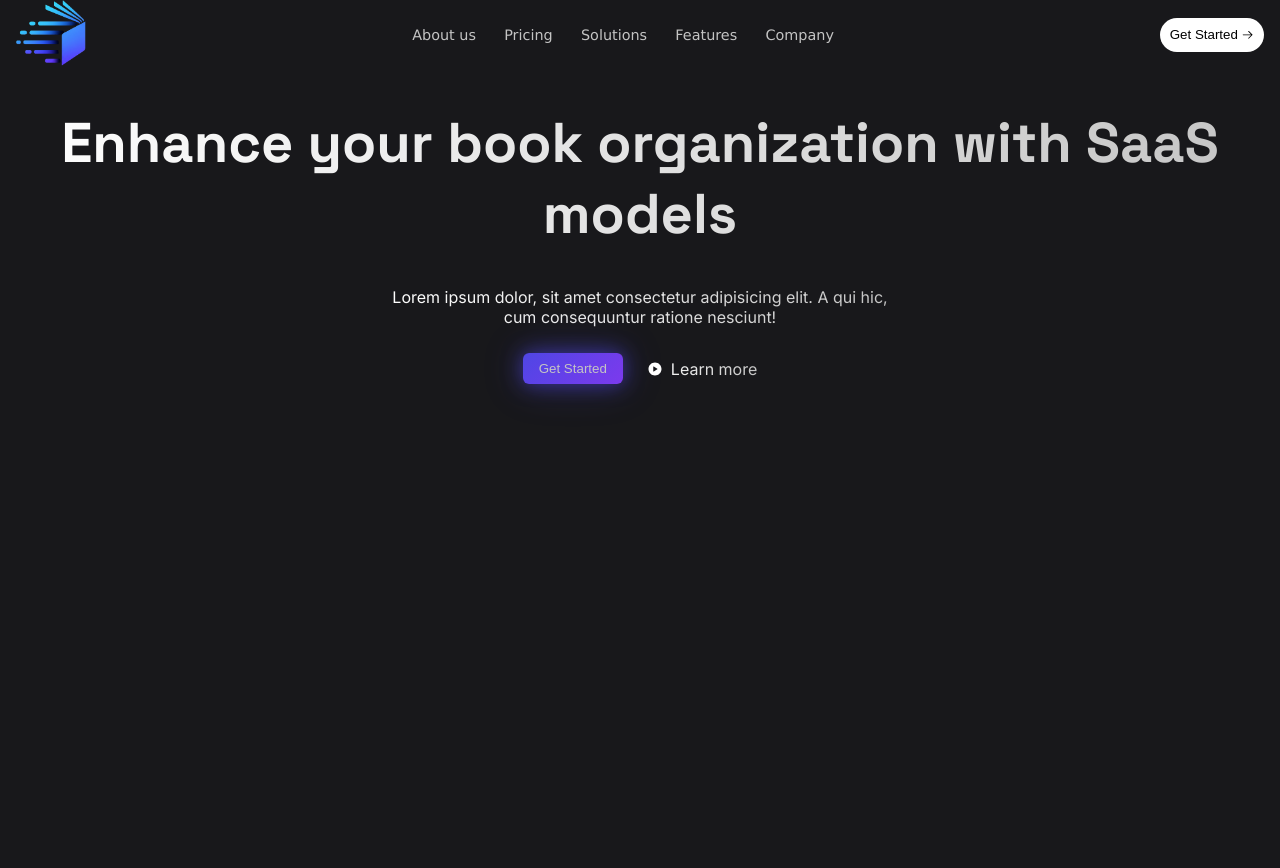
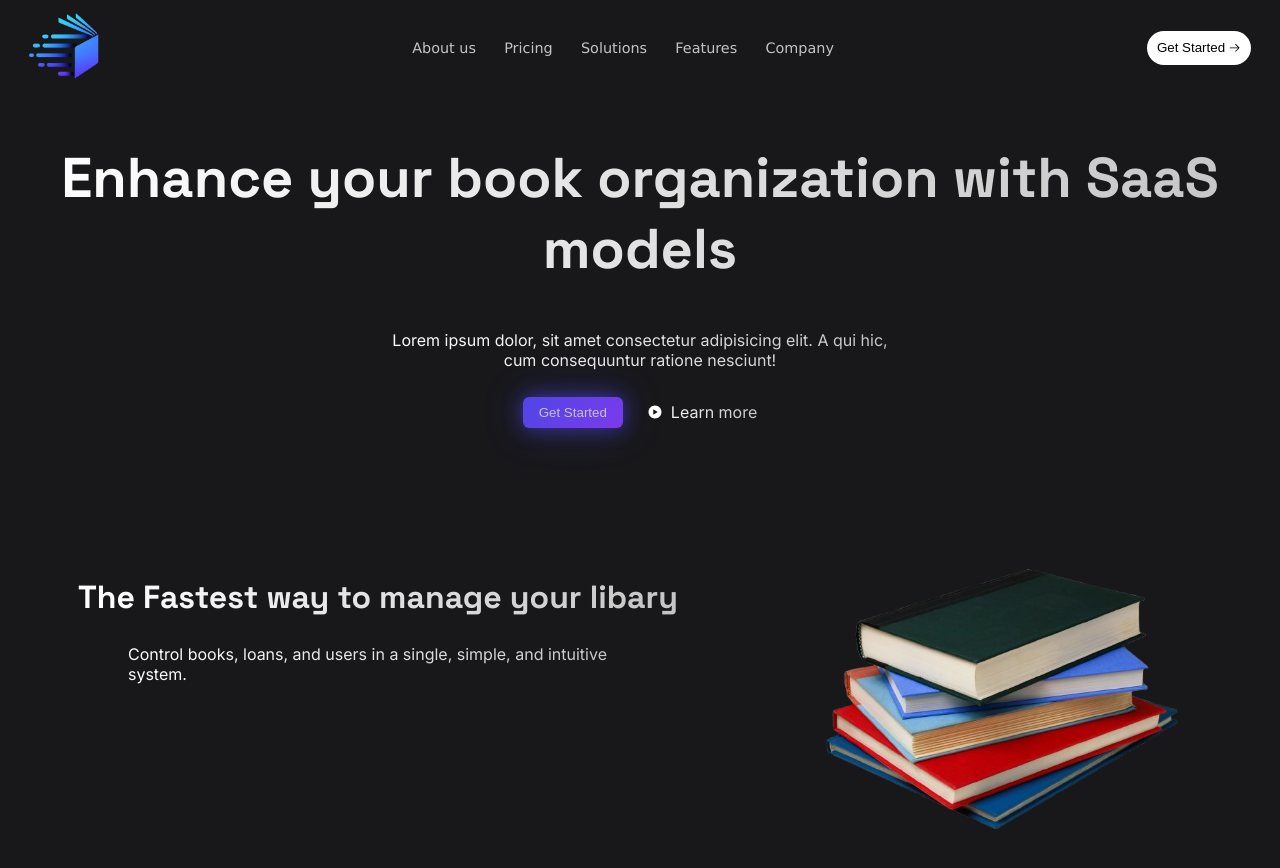
Before and after one commit to cauealb/biblioteca-front-simple, a React (Vite) app: page / in a window 1280 px wide. Shown: the top 868 px of the page. Before the commit the page ends 800 px from the top, so only its background shows below. Built offline with nearby package versions, Linux system fonts and the light colour scheme.

Commit message:
feat: Finalizando em partes a Landing Page

```diff
--- a/src/index.css
+++ b/src/index.css
@@ -16,7 +16,7 @@ body {
   outline: none;
 }
 
-h1 {
+h1, h2, h3, h4, h5, h6 {
   font-family: 'Space Grotesk', sans-serif;
 }
 
--- a/src/modules/Landing Page/pages/LadingPage.tsx
+++ b/src/modules/Landing Page/pages/LadingPage.tsx
@@ -3,6 +3,7 @@ import logo from '../../../assets/logo.png'
 import { ButtonCta } from '../components/ButtonCta/ButtonCta'
 import style from './style.module.css'
 import { Link } from 'react-router-dom'
+import stacks from '../../../assets/stacks.png'
 
 export default function LadingPage() {
     return (
@@ -24,7 +25,7 @@ export default function LadingPage() {
                     <ButtonCta title="Get Started" />
                 </Link>
             </header>
-            <div className={style.divMain}>
+            <article className={style.divMain}>
                 <h1 className={style.main}>Enhance your book organization with SaaS models</h1>
                 <div>
                     <p className={style.mainDescription}>Lorem ipsum dolor, sit amet consectetur adipisicing elit. A qui hic, cum consequuntur ratione nesciunt!</p>
@@ -38,7 +39,17 @@ export default function LadingPage() {
                         </div>
                     </div>
                 </div>
-            </div>
+            </article>
+            <article className={style.solutions}>
+                <div>
+                    <h2 className={style.main}>The Fastest way to manage your libary</h2>
+                    <p className={style.mainDescription}>Control books, loans, and users in a single, simple, and intuitive system.</p>
+                </div>
+                <div>
+                    <img src={stacks} alt="stacks picture" />
+                </div>
+            </article>
+            {/* TODO: Finalizar Landing Page */}
         </>
     )
 }
--- a/src/modules/Landing Page/pages/style.module.css
+++ b/src/modules/Landing Page/pages/style.module.css
@@ -2,6 +2,7 @@
     display: flex;
     justify-content: space-between;
     align-items: center;
+    padding: 0.8rem;
     margin-inline: 1rem;
 
     img {
@@ -98,3 +99,26 @@
 
     }
 }
+
+.solutions {
+    display: flex;
+    margin-block: 6rem;
+    padding: 1rem;
+    justify-content: space-around;
+
+    & > div:first-child {
+        text-align: left;
+    }
+
+    h2 {
+        font-size: 2rem;
+        background: linear-gradient(to right, white, #c4c4c4);
+
+        background-clip: text;
+        color: transparent;
+    }
+
+    img {
+        width: 400px;
+    }
+}
```
Also changed, not shown: src/assets/ae1e8cbf-4618-4b90-bbb3-fececa71dd55.jpg (added), src/assets/stacks.png (added).
